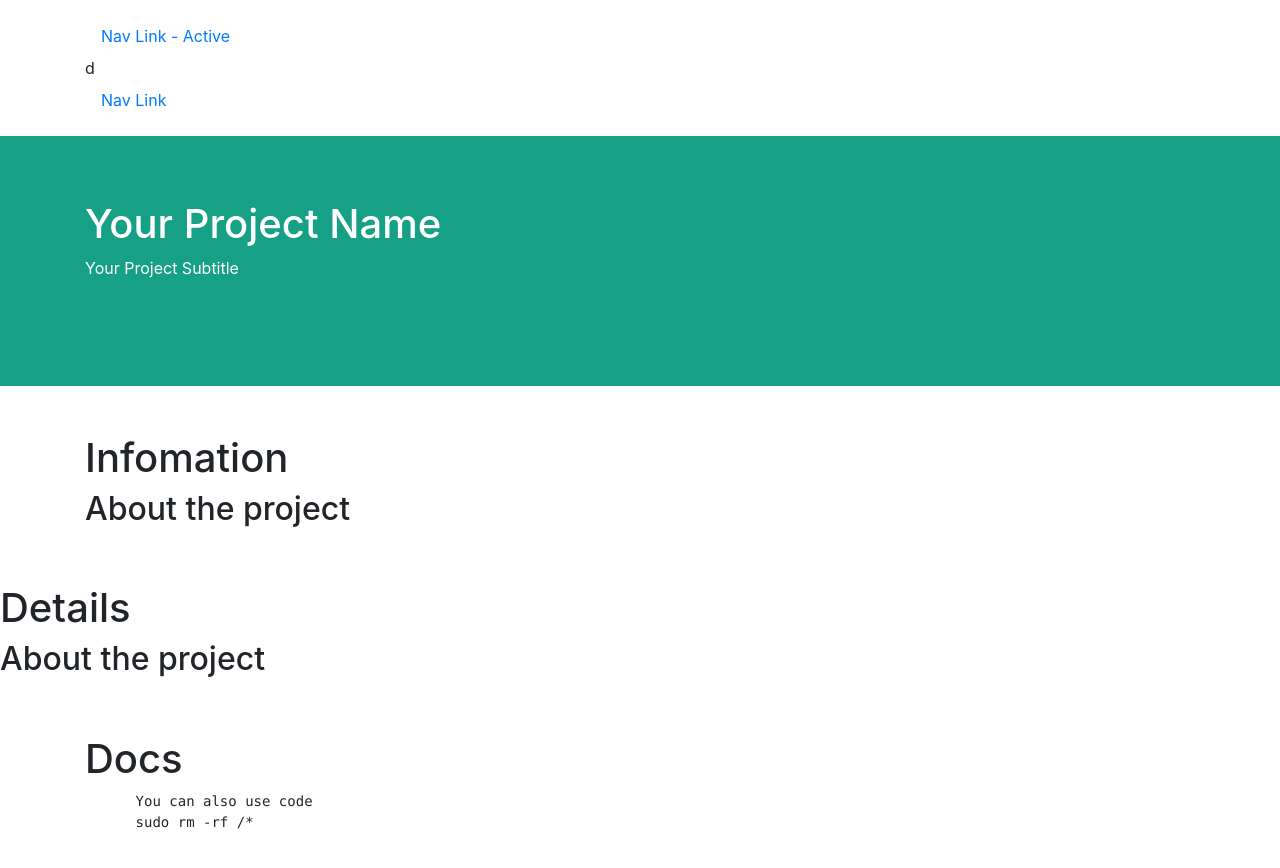
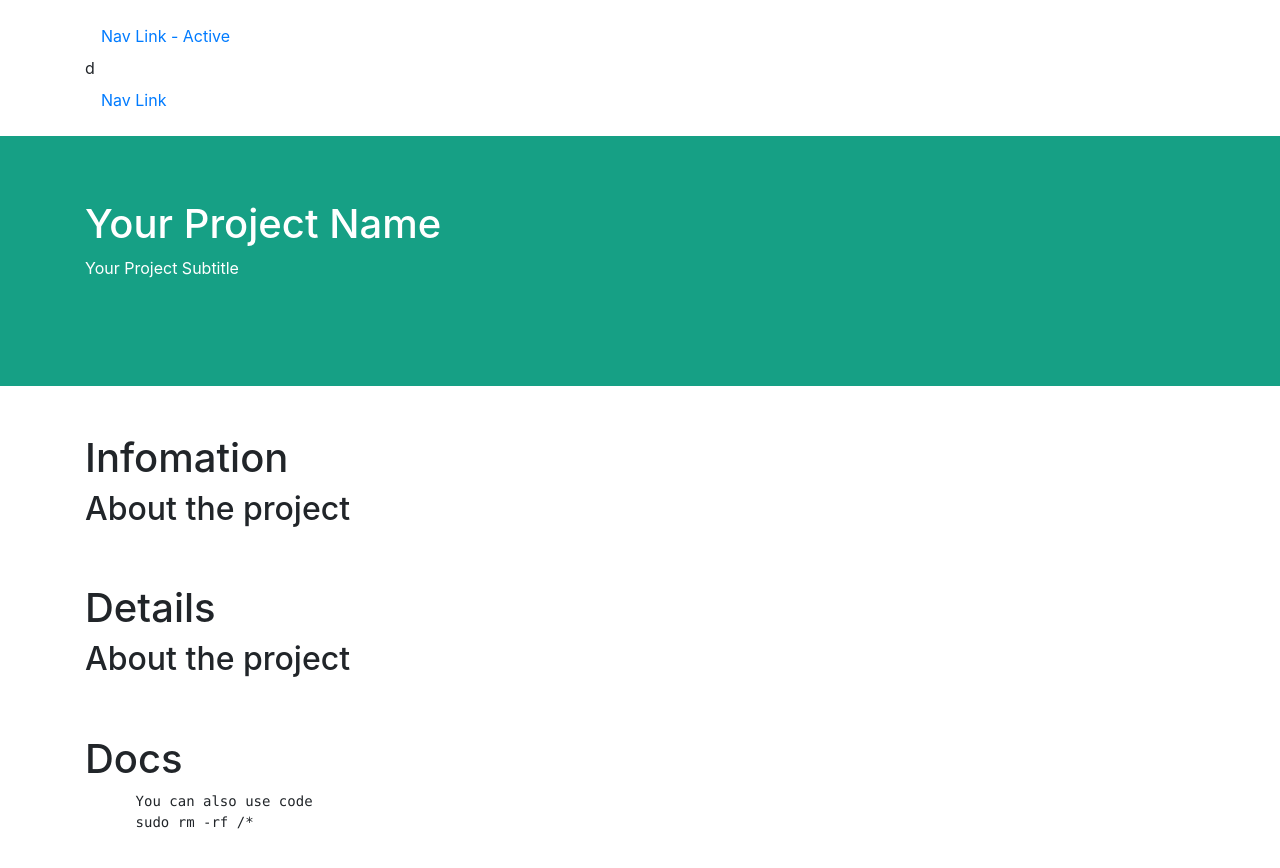
Before and after one commit to ThorinDev/Cement, a plain HTML site: page index.html in a window 1280 px wide. Drawn offline with nearby package versions, Linux system fonts and the light colour scheme.

Commit message:
Update index.html
Fixed

```diff
--- a/index.html
+++ b/index.html
@@ -31,7 +31,7 @@
     </div>
   </div>
 
-  <div class="details">
+  <div class="container">
     <a id="details"></a>
     <br /><br />
     <h1>Details</h1>
```
